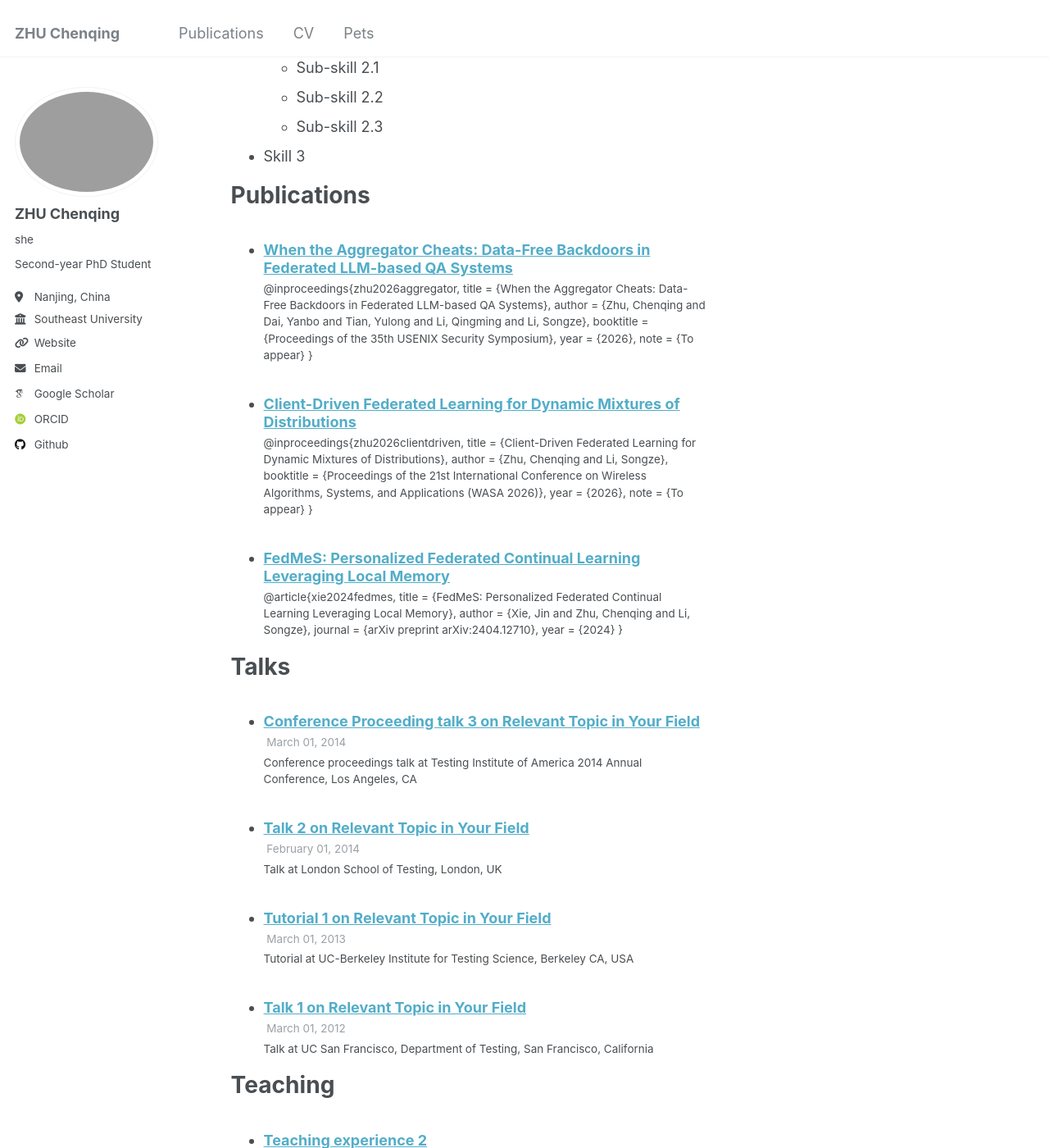
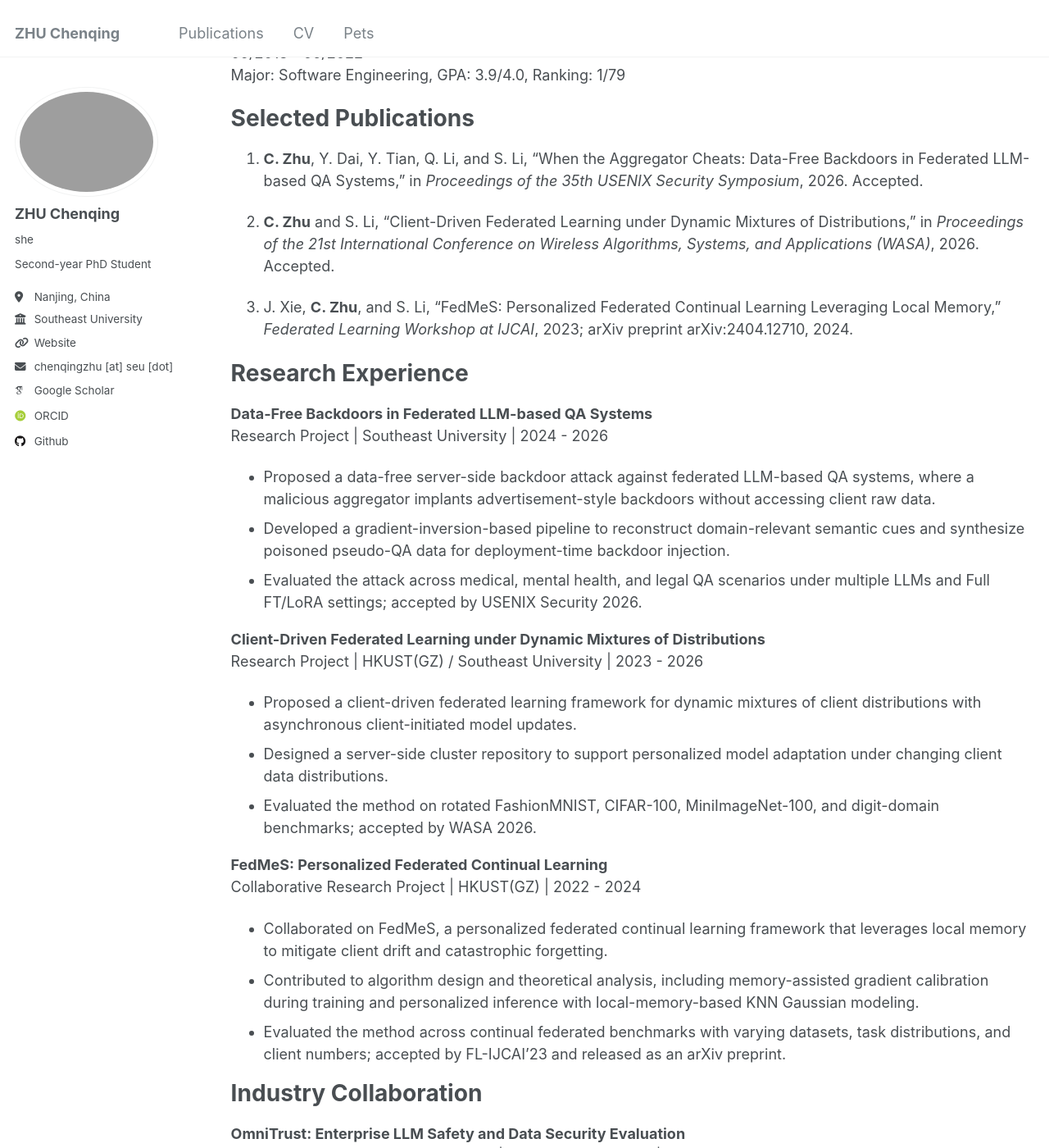
Before and after one commit to chenqing-zhu/chenqing-zhu.github.io, a Jekyll site: the page built from _pages/cv.md, in a window 1280 px wide and 1400 px high, scrolled down 865 px. Shown: the whole window at 82% size. Built offline with Jekyll 4.4.1, drawn with Linux system fonts in a browser that asks for light colours; some web fonts are replaced; some of the changed text lies outside the part shown.

Commit message:
Update CV and pet gallery

```diff
--- a/_config.yml
+++ b/_config.yml
@@ -28,7 +28,8 @@ author:
   location         : "Nanjing, China"
   employer         : "Southeast University"
   uri              : "https://chenqing-zhu.github.io/"
-  email            : "chenqing_zhu@seu.edu.cn"
+  email            :
+  email_obfuscated : "chenqingzhu [at] seu [dot] edu [dot] cn"
 
   # Academic websites
   arxiv            : # URL - Update with the correct link to your profile
--- a/_includes/author-profile.html
+++ b/_includes/author-profile.html
@@ -35,6 +35,9 @@
       {% endif %}
       {% if author.email %}
         <li><a href="mailto:{{ author.email }}"><i class="fas fa-fw fa-envelope icon-pad-right" aria-hidden="true"></i>{{ site.data.ui-text[site.locale].email_label | default: "Email" }}</a></li>
+      {% endif %}
+      {% if author.email_obfuscated %}
+        <li><i class="fas fa-fw fa-envelope icon-pad-right" aria-hidden="true"></i>{{ author.email_obfuscated }}</li>
       {% endif %}
 
       <!-- Font Awesome and Academicons icons / Academic websites -->
--- a/_pages/cv.md
+++ b/_pages/cv.md
@@ -9,56 +9,129 @@ redirect_from:
 
 {% include base_path %}
 
+<p>
+  <a class="btn btn--primary" href="/files/CV_Chenqing%20Zhu_English.pdf" download>Download CV PDF</a>
+</p>
+
+# Chenqing Zhu
+
+Ph.D. Student, Southeast University
+
+**Research Interests:** LLM Security, Multimodal LLM Security, Federated Learning, Backdoor Attacks, AI Safety Evaluation
+
+**Email:** chenqingzhu [at] seu [dot] edu [dot] cn / chenqing_zhu [at] outlook [dot] com
+
+**Homepage:** <https://chenqing-zhu.github.io/>
+
 Education
 ======
-* Ph.D in Version Control Theory, GitHub University, 2018 (expected)
-* M.S. in Jekyll, GitHub University, 2014
-* B.S. in GitHub, GitHub University, 2012
 
-Work experience
+**Southeast University** - Ph.D. Student
+Jiangsu, China
+09/2024 - Present
+Major: Cyberspace Security (Artificial Intelligence Track)
+Supervisor: Prof. Songze Li
+
+**Hong Kong University of Science and Technology (Guangzhou)** - Master
+Guangdong, China
+09/2022 - 06/2024
+Major: Internet of Things
+Supervisors: Prof. Songze Li and Prof. Danny Hin Kwok Tsang
+
+**Soochow University** - Bachelor
+Jiangsu, China
+09/2018 - 06/2022
+Major: Software Engineering, GPA: 3.9/4.0, Ranking: 1/79
+
+Selected Publications
 ======
-* Spring 2024: Academic Pages Collaborator
-  * Github University
-  * Duties includes: Updates and improvements to template
-  * Supervisor: The Users
 
-* Fall 2015: Research Assistant
-  * Github University
-  * Duties included: Merging pull requests
-  * Supervisor: Professor Hub
+1. **C. Zhu**, Y. Dai, Y. Tian, Q. Li, and S. Li, "When the Aggregator Cheats: Data-Free Backdoors in Federated LLM-based QA Systems," in *Proceedings of the 35th USENIX Security Symposium*, 2026. Accepted.
 
-* Summer 2015: Research Assistant
-  * Github University
-  * Duties included: Tagging issues
-  * Supervisor: Professor Git
+2. **C. Zhu** and S. Li, "Client-Driven Federated Learning under Dynamic Mixtures of Distributions," in *Proceedings of the 21st International Conference on Wireless Algorithms, Systems, and Applications (WASA)*, 2026. Accepted.
 
-Skills
+3. J. Xie, **C. Zhu**, and S. Li, "FedMeS: Personalized Federated Continual Learning Leveraging Local Memory," *Federated Learning Workshop at IJCAI*, 2023; arXiv preprint arXiv:2404.12710, 2024.
+
+Research Experience
 ======
-* Skill 1
-* Skill 2
-  * Sub-skill 2.1
-  * Sub-skill 2.2
-  * Sub-skill 2.3
-* Skill 3
 
-Publications
+**Data-Free Backdoors in Federated LLM-based QA Systems**
+Research Project \| Southeast University \| 2024 - 2026
+
+* Proposed a data-free server-side backdoor attack against federated LLM-based QA systems, where a malicious aggregator implants advertisement-style backdoors without accessing client raw data.
+* Developed a gradient-inversion-based pipeline to reconstruct domain-relevant semantic cues and synthesize poisoned pseudo-QA data for deployment-time backdoor injection.
+* Evaluated the attack across medical, mental health, and legal QA scenarios under multiple LLMs and Full FT/LoRA settings; accepted by USENIX Security 2026.
+
+**Client-Driven Federated Learning under Dynamic Mixtures of Distributions**
+Research Project \| HKUST(GZ) / Southeast University \| 2023 - 2026
+
+* Proposed a client-driven federated learning framework for dynamic mixtures of client distributions with asynchronous client-initiated model updates.
+* Designed a server-side cluster repository to support personalized model adaptation under changing client data distributions.
+* Evaluated the method on rotated FashionMNIST, CIFAR-100, MiniImageNet-100, and digit-domain benchmarks; accepted by WASA 2026.
+
+**FedMeS: Personalized Federated Continual Learning**
+Collaborative Research Project \| HKUST(GZ) \| 2022 - 2024
+
+* Collaborated on FedMeS, a personalized federated continual learning framework that leverages local memory to mitigate client drift and catastrophic forgetting.
+* Contributed to algorithm design and theoretical analysis, including memory-assisted gradient calibration during training and personalized inference with local-memory-based KNN Gaussian modeling.
+* Evaluated the method across continual federated benchmarks with varying datasets, task distributions, and client numbers; accepted by FL-IJCAI'23 and released as an arXiv preprint.
+
+Industry Collaboration
 ======
-  <ul>{% for post in site.publications reversed %}
-    {% include archive-single-cv.html %}
-  {% endfor %}</ul>
 
-Talks
+**OmniTrust: Enterprise LLM Safety and Data Security Evaluation**
+Project Organizer / Client-facing Lead \| Southeast University \| 2025 - Present
+
+* Helped build OmniTrust, an enterprise-oriented LLM safety evaluation framework for assessing data security, compliance risks, and unsafe model behaviors in real-world deployment scenarios.
+* Organized and led project execution, including evaluation scope definition, test case design, client communication, task coordination, and assessment report delivery.
+* Designed evaluation dimensions covering privacy leakage, enterprise-sensitive information exposure, prompt injection, harmful outputs, data boundary violations, and China AI regulatory compliance; led a case study for a multinational chemical company in China.
+
+Internships
 ======
-  <ul>{% for post in site.talks reversed %}
-    {% include archive-single-talk-cv.html  %}
-  {% endfor %}</ul>
 
-Teaching
+**Back-end Development Intern, ByteDance**
+Hangzhou \| 03/2022 - 08/2022
+
+* Worked on Linux kernel and virtualization-related backend testing.
+* Studied mainstream testing and development frameworks for Linux kernel and CPU/GPU virtualization.
+* Participated in the development of FAST, an automated health-status check system for backend network servers.
+
+**Azure Network Support Engineer Intern, Microsoft**
+Wuxi \| 07/2021 - 09/2021
+
+* Worked on Azure networking, including virtual networks, load balancers, VPN, and IaaS network connectivity.
+* Assisted in troubleshooting customer-side network connectivity and performance issues.
+* Gained experience in interactions between on-premise devices and cloud computing centers.
+
+Teaching Experience
 ======
-  <ul>{% for post in site.teaching reversed %}
-    {% include archive-single-cv.html %}
-  {% endfor %}</ul>
 
-Service and leadership
+**Teaching Assistant: AI Security and Privacy, Southeast University**
+03/2025 - 06/2025
+
+* Assisted in organizing a seminar-style course on AI security and privacy.
+* Supported course logistics, project organization, and student evaluation.
+* Covered topics related to trustworthy AI, privacy, security, and LLM safety.
+
+Technical Skills
 ======
-* Currently signed in to 43 different slack teams
+
+**Programming & Deep Learning**
+
+* Python, PyTorch, Hugging Face Transformers, experiment automation
+* Java, SQL, GoLang, etc.
+
+**Systems & Tools**
+
+* Linux, Git, Docker, LaTeX
+
+**AI Security & LLMs**
+
+* LLM fine-tuning, LoRA/PEFT, federated LLM training, gradient inversion, backdoor attacks, prompt injection evaluation
+
+**Languages**
+
+* Chinese: Native
+* English: Professional working proficiency
+* TOEFL: 105
+* GRE: 324 + 3.5
```
Also changed, not shown: _pages/about.md (+1 -1 lines), _pages/pets.md (+12 -0 lines), images/pets/xiao-qiao.jpg (added), images/pets/zhima-hu.jpg (added), images/pets/zhima-jiang.jpg (added), 1 other file.
